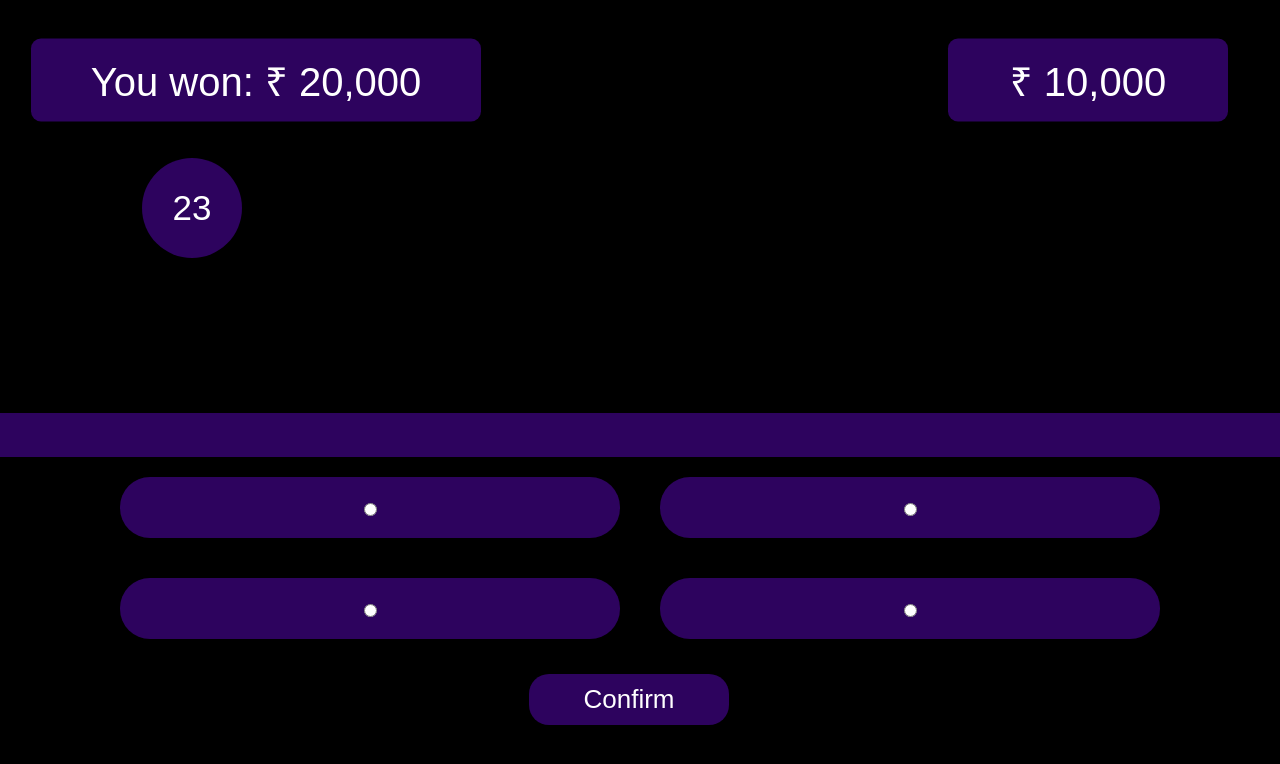
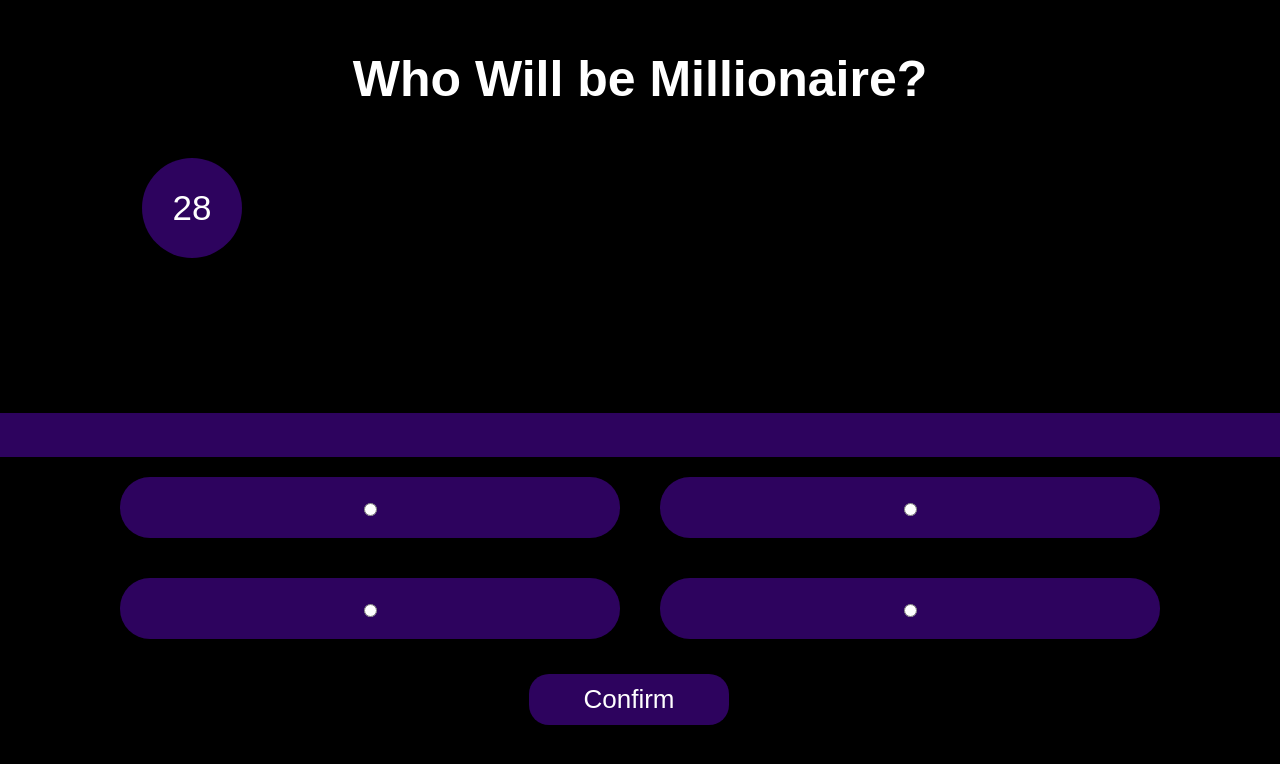
Before and after one commit to amanchauhann/Hackathon-02, a plain HTML site: page index.html in a window 1280 px wide. Both pictures are taken after a click on the button "Click here to start". Shown: the top 764 px of the page. Drawn offline with Linux system fonts and the light colour scheme; no server answers.

Commit message:
final: completed

```diff
--- a/index.html
+++ b/index.html
@@ -13,9 +13,8 @@
     </head>
 
     <body>
-        <div class="win">You won: ₹ 20,000</div>
+        <h1 class="heading">Who Will be Millionaire?</h1>
         <div class="circle"></div>
-        <div class="money"> ₹ 10,000 </div>
 
         <div class="loading">
             <button class="cssbuttons-io-button">Click here to start
--- a/js/app.js
+++ b/js/app.js
@@ -13,26 +13,30 @@ let contain = document.querySelector(".contain");
 let circle = document.querySelector(".circle");
 let on = document.querySelector(".cssbuttons-io-button");
 let btn = document.querySelector(".btn");
+let heading = document.querySelector(".heading");
 
 
-money.style.display = "none";
-win.style.display = "none";
+// money.style.display = "none";
+// win.style.display = "none";
+heading.style.display = "none"
 circle.style.display = "none";
 contain.style.display = "none";
 
 let loadingScreen = document.querySelector(".loading");
 
 let initialValue = 0;
-
+let timer;
 
 // loading screen
 on.addEventListener('click', () => {
-    money.style.display = "flex";
-    win.style.display = "flex";
+    // money.style.display = "flex";
+    // win.style.display = "flex";
+    heading.style.display = "block"
     circle.style.display = "flex";
     contain.style.display = "flex";
     on.style.display = "none";
     loadingScreen.style.display = "none";
+    timer = 30
 })
 
 
@@ -98,9 +102,11 @@ function render(data) {
                 optionContainer[0].style.backgroundColor = "green"
 
             }, 200)
+            alert("You have selected incorrect answer")
             setTimeout(() => {
                 // show();
-            }, 1000);
+                location.reload()
+            }, 1500);
         }
 
 
@@ -109,12 +115,11 @@ function render(data) {
             circle.innerHTML = 30;
             timer = 30;
             clearInterval(interval);
-
         }, 1000);
     })
 }
 
-let timer = 30;
+timer = 30;
 function time() {
     circle.innerHTML = 30;
     let interval = setInterval(function () {
```
